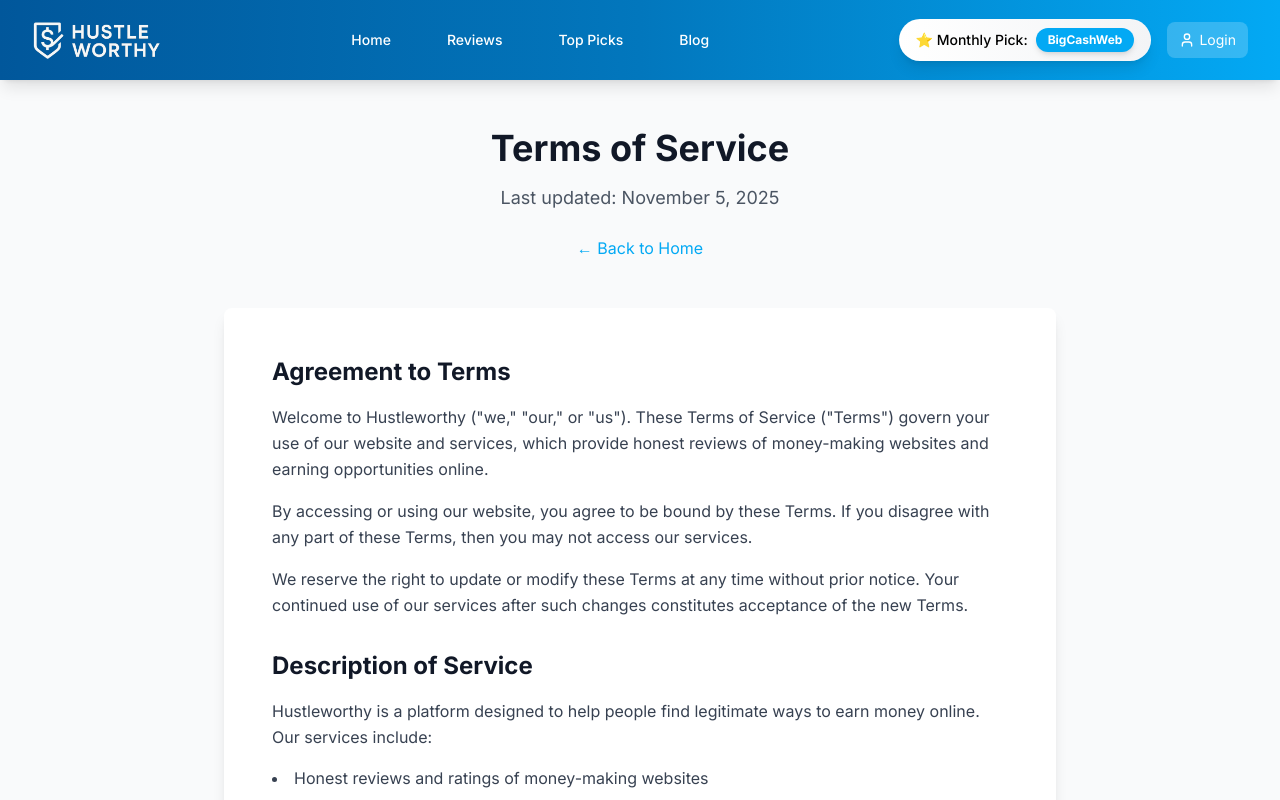
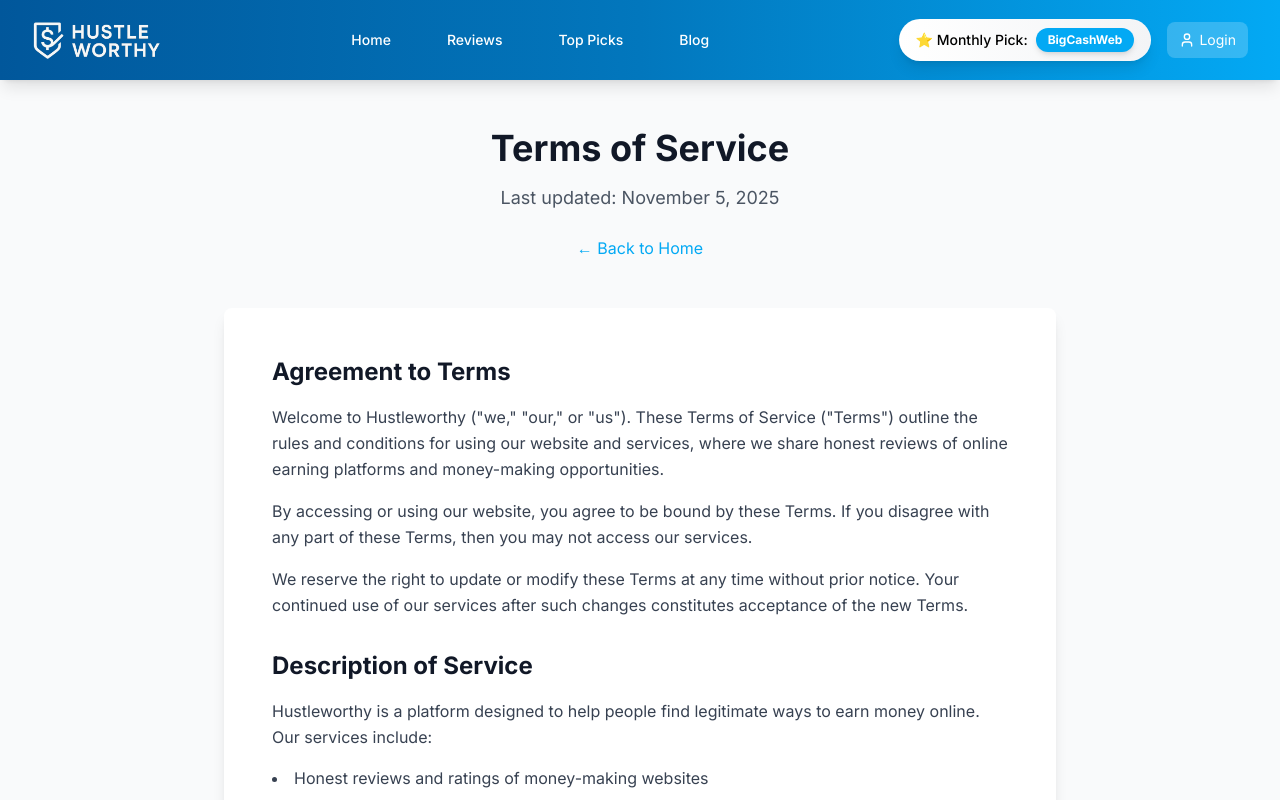
Before and after one commit to hustleworthy/hustleworthy, a Next.js app: page /terms in a window 1280 px wide. Shown: the top 800 px of the page. Built offline with nearby package versions, Linux system fonts and the light colour scheme; no server answers.

Commit message:
update data

```diff
--- a/src/app/terms/page.tsx
+++ b/src/app/terms/page.tsx
@@ -30,7 +30,7 @@ export default function TermsOfService() {
             <section className="mb-8">
               <h2 className="text-2xl font-bold text-gray-900 mb-4">Agreement to Terms</h2>
               <p className="text-gray-700 leading-relaxed mb-4">
-                Welcome to Hustleworthy ("we," "our," or "us"). These Terms of Service ("Terms") govern your use of our website and services, which provide honest reviews of money-making websites and earning opportunities online.
+               Welcome to Hustleworthy ("we," "our," or "us"). These Terms of Service ("Terms") outline the rules and conditions for using our website and services, where we share honest reviews of online earning platforms and money-making opportunities.
               </p>
               <p className="text-gray-700 leading-relaxed mb-4">
                 By accessing or using our website, you agree to be bound by these Terms. If you disagree with any part of these Terms, then you may not access our services.
```
